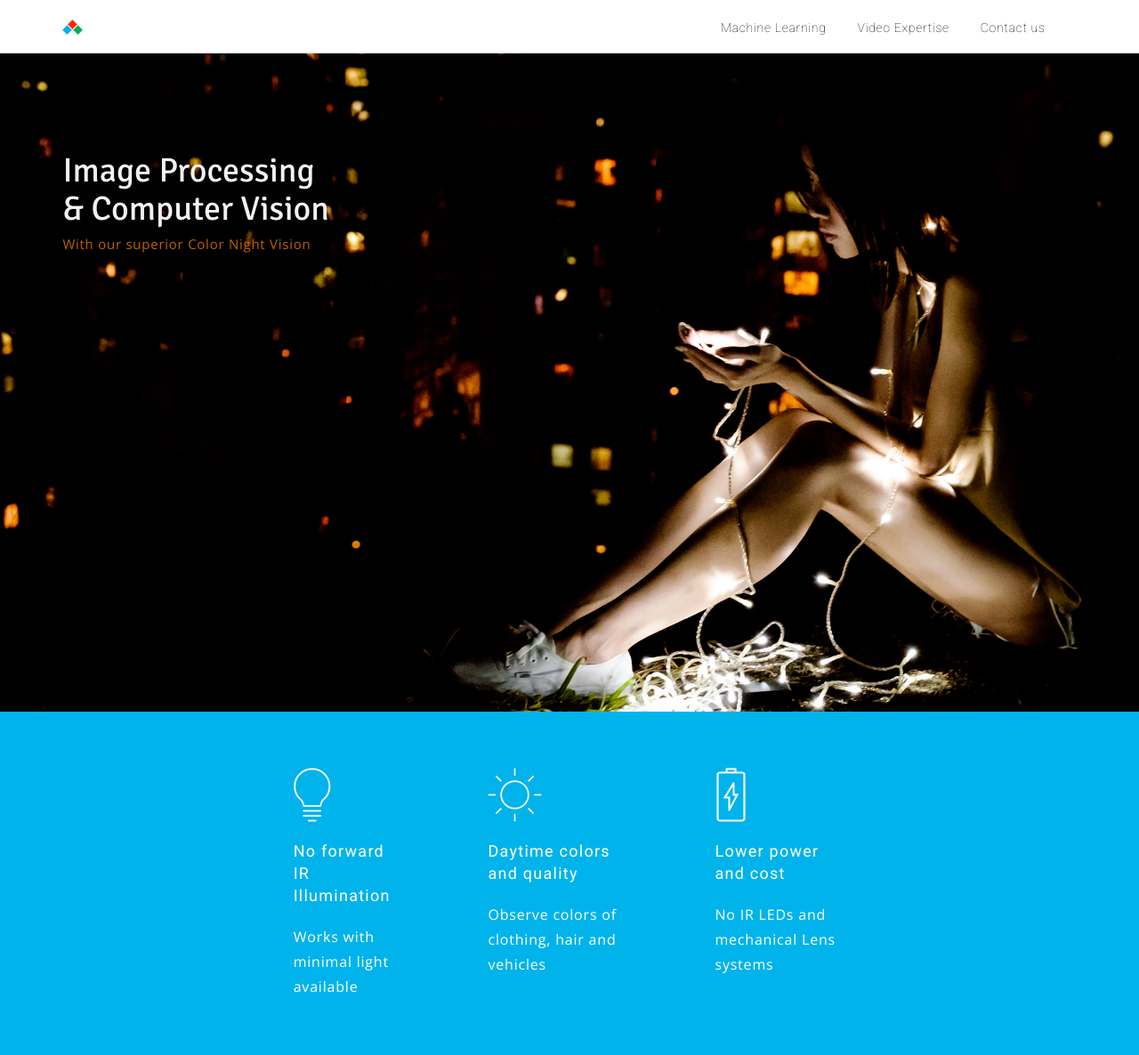
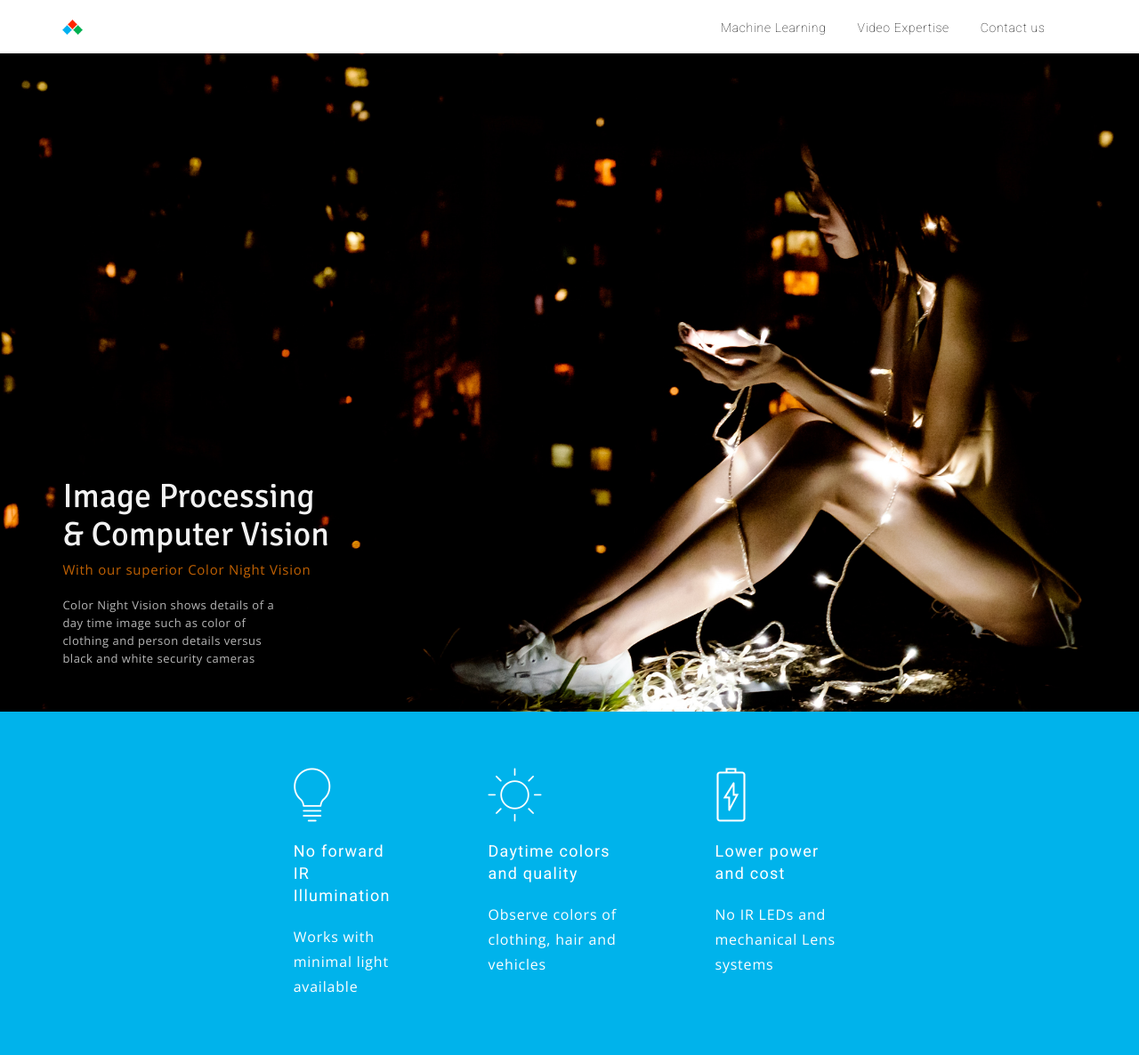
Before and after one commit to DazLamas/pixcellence-2.0.0, a PHP site: page /app/views/video-expertise.html in a window 1280 px wide. Shown: the top 1186 px of the page at 89% size. Run offline with PHP 8.4, Linux system fonts and the light colour scheme.

Commit message:
Video Expertise. Frontpage banner. Add text

```diff
--- a/app/scss/custom/views/_video-expertise.scss
+++ b/app/scss/custom/views/_video-expertise.scss
@@ -1,28 +1,16 @@
 /* video-expertise.scss */
 .banner-video-expertise {
-  height: 100vh;
-  width: 100%;
-  padding-top: $header-height;
+  height: 600px;
+  padding-top: $header-height + 30px;
+  padding-left: 5.5%;
+  padding-bottom: 50px;
+  display: flex;
+  flex-direction: column;
+  justify-content: flex-start;
   background: url('../img/video-expertise/3.jpg');
   filter: progid:DXImageTransform.Microsoft.AlphaImageLoader(src='.../img/video-expertise/1.png', sizingMethod='scale');
   -ms-filter: "progid:DXImageTransform.Microsoft.AlphaImageLoader(src='../img/video-expertise/1.png', sizingMethod='scale')";
-  //Responsive:
-  @media (min-width: 992px) {
-    background-image: url('../img/video-expertise/3.jpg');
-  };
-  @media (min-width: 1200px) {
-    background-image: url('../img/video-expertise/3.jpg');
-  };
-  @media (min-width: 1440px) {
-    background-image: url('../img/video-expertise/3.jpg');
-  };
-  @media (max-width: 780px) {
-    height: 600px;
-    padding-top: 6.5em;
-  }
   &__text-box {
-    margin-top: 110px;
-    margin-left: 5.5%;
     .title {
       font-family: Signika;
       font-weight: 500;
@@ -40,7 +28,28 @@
       color: #c06103;
       text-shadow: 0 4px 4px rgba(0,0,0,.25);
     }
+    .text {
+      font-size: 13px;
+      color: #b7b7b7;
+      letter-spacing: 0.5px;
+      line-height: 20px;
+      width: 260px;
+      margin-top: 20px;
+      font-family: 'Open Sans';
+    }
   }
+  //Responsive:
+  @media (min-width: 992px) {
+    background-image: url('../img/video-expertise/3.jpg');
+    height: 100vh;
+    justify-content: flex-end;
+  };
+  @media (min-width: 1200px) {
+    background-image: url('../img/video-expertise/3.jpg');
+  };
+  @media (min-width: 1440px) {
+    background-image: url('../img/video-expertise/3.jpg');
+  };
 }
 .banner-advantages {
   background-color: #00B3EB;
--- a/app/views/video-expertise.html
+++ b/app/views/video-expertise.html
@@ -45,7 +45,7 @@
       <header class="banner-video-expertise__text-box">
         <h1 class="title">Image Processing <br>& Computer Vision</h1>
         <p class="subtitle">With our superior Color Night Vision</p>
-        <!-- <p class="text">Drive Safe monitors and analyzes driving behaviors with our lastest Augmented Reality Technology</p> -->
+        <p class="text">Color Night Vision shows details of a day time image such as color of clothing and person details versus black and white security cameras</p>
       </header>
     </section>
 
```
Also changed, not shown: app/css/app.css.
